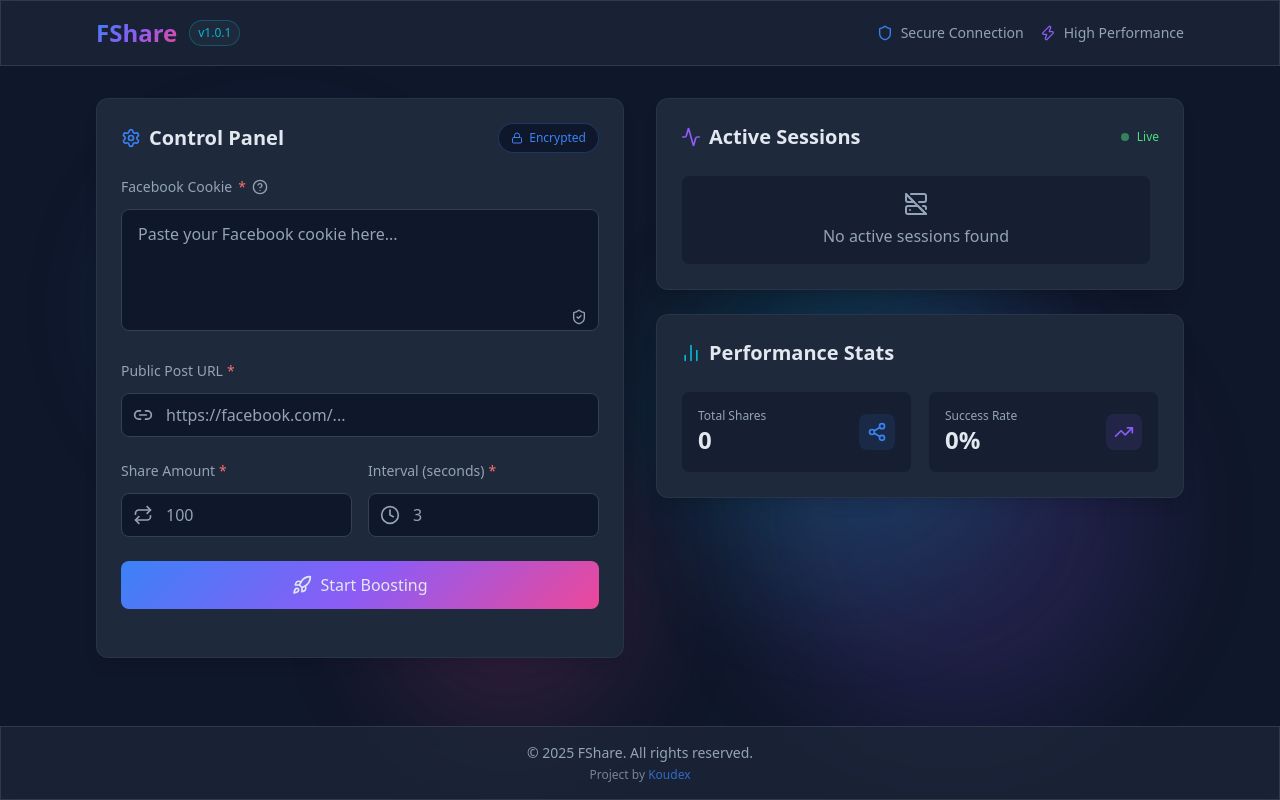
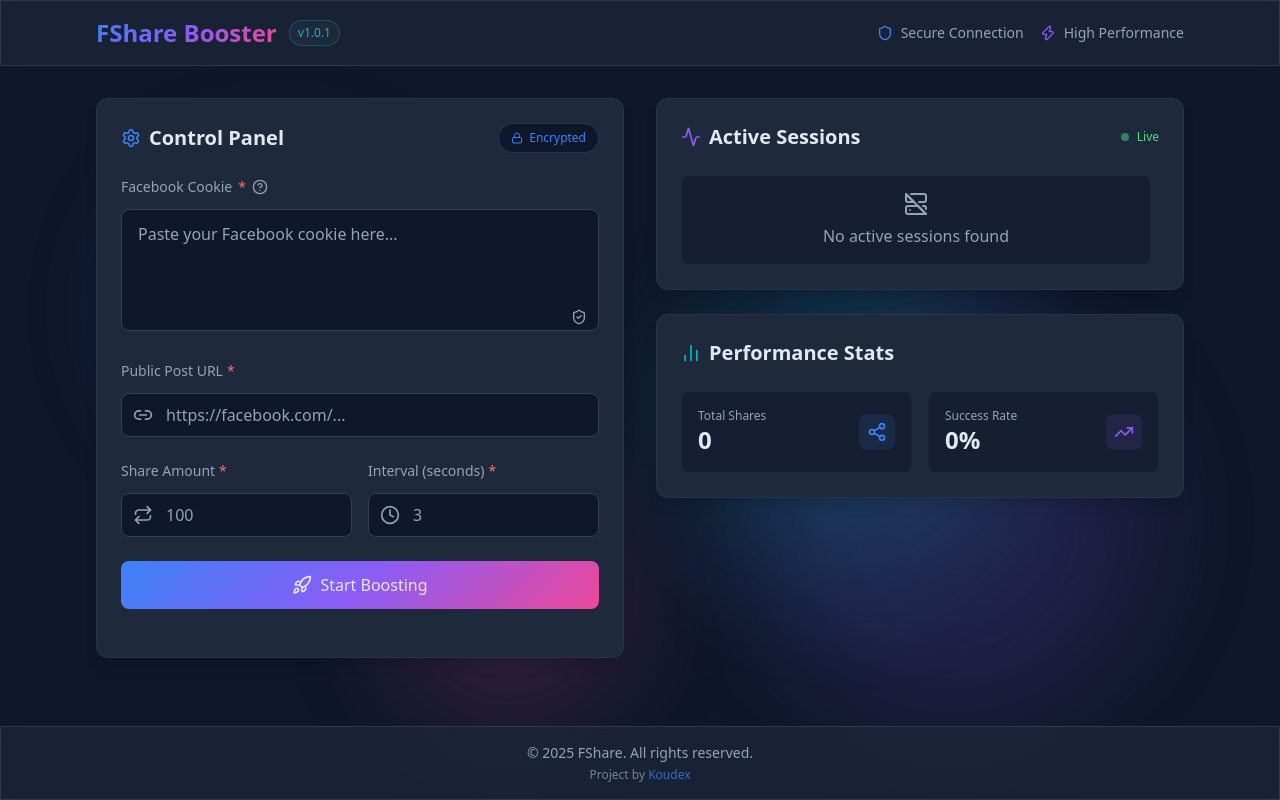
Before and after one commit to cyzsh0x/fshare-booster, a website: page public/index.html in a window 1280 px wide. Drawn offline with nearby package versions, Linux system fonts and the light colour scheme; some packages are replaced by stand-ins of ours; no server answers; a script that the page names is missing; a web font is replaced by a local one.

Commit message:
Update index.html

```diff
--- a/public/index.html
+++ b/public/index.html
@@ -3,7 +3,7 @@
 <head>
     <meta charset="UTF-8">
     <meta name="viewport" content="width=device-width, initial-scale=1.0">
-    <title>FShare | Booster</title>
+    <title>FShare Booster</title>
 
     <!-- Inter Font -->
     <link rel="preconnect" href="https://rsms.me/">
@@ -32,7 +32,7 @@
             <div class="h-16 flex justify-between items-center">
                 <div class="flex items-center space-x-3">
                     <h1 class="text-2xl font-bold gradient-text" style="background-image: linear-gradient(135deg, #3b82f6 0%, #8b5cf6 50%, #ec4899 100%)">
-                        FShare
+                        FShare Booster
                     </h1>
                     <span class="text-xs bg-dark-card px-2 py-1 rounded-full text-neon-cyan border border-neon-cyan/30">
                         v1.0.1
```
